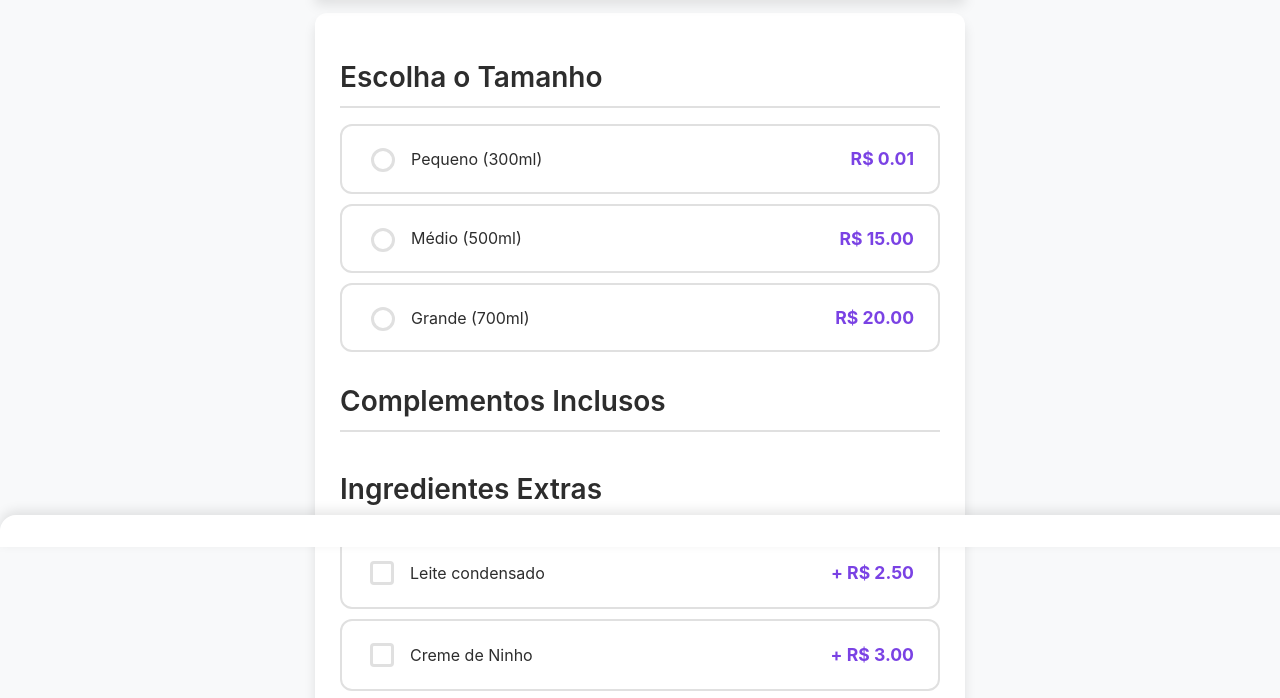
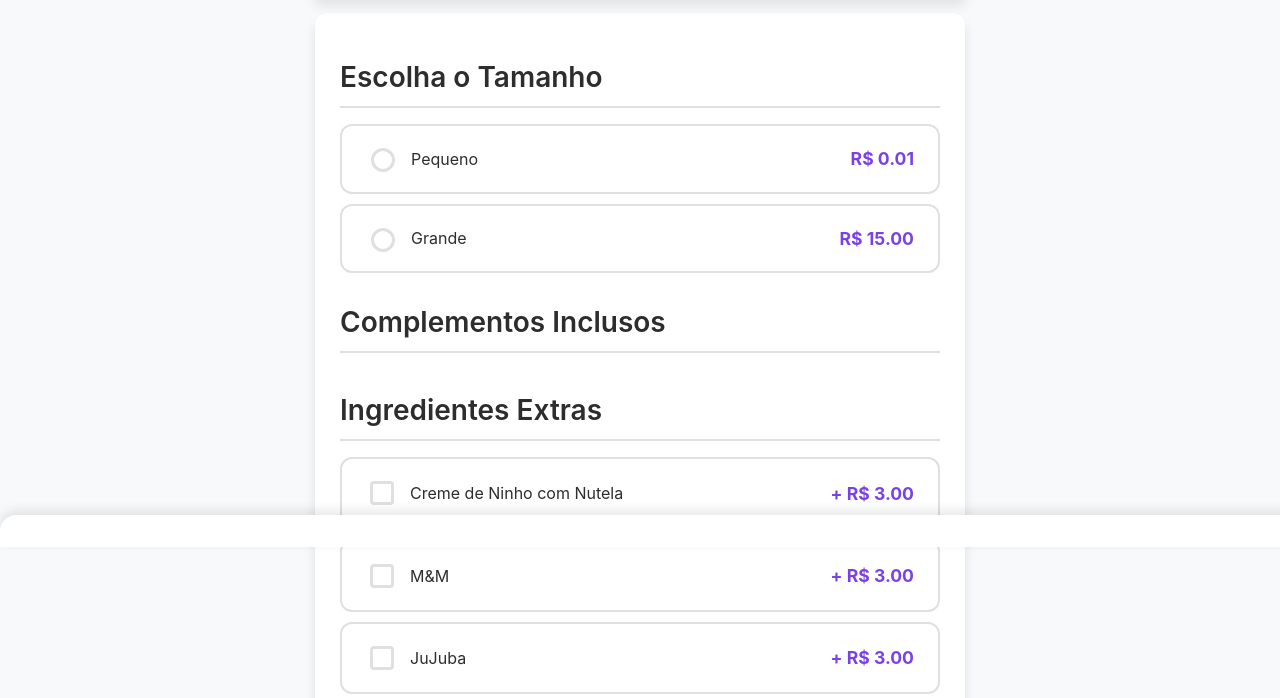
Before and after one commit to arthurhfreitass/Sytem-loja-master, a plain HTML site: page index.html in a window 1280 px wide. Shown: the part 253-951 px from the top of the page. Drawn offline with Linux system fonts and the light colour scheme.

Commit message:
html - grafico

```diff
--- a/cashier.html
+++ b/cashier.html
@@ -253,7 +253,7 @@
         </section>
     </main>
 
-    <script src="[https://cdn.jsdelivr.net/npm/chart.js](https://cdn.jsdelivr.net/npm/chart.js)"></script>
+    <script src="https://cdn.jsdelivr.net/npm/chart.js"></script>
     <script src="js/cashier.js"></script>
 </body>
 </html>
--- a/js/script.js
+++ b/js/script.js
@@ -4,7 +4,7 @@ const acaiProduct = {
     name: "Açaí",
     sizes: [
         {
-            name: "Pequeno (300ml)",
+            name: "Pequeno",
             price: 0.01,
             description: "O açaí pequeno é ideal para quem quer um lanche rápido e refrescante. Inclui duas opções de acompanhamentos.",
             includedToppingsCount: 2,
@@ -15,7 +15,7 @@ const acaiProduct = {
             ]
         },
         {
-            name: "Médio (500ml)",
+            name: "Grande",
             price: 15.00,
             description: "O tamanho perfeito para um lanche mais completo. Inclui três opções de acompanhamentos.",
             includedToppingsCount: 3,
@@ -27,26 +27,11 @@ const acaiProduct = {
                 { name: "Morango" }
             ]
         },
-        {
-            name: "Grande (700ml)",
-            price: 20.00,
-            description: "Açaí grande para matar a sua fome! Inclui cinco opções de acompanhamentos.",
-            includedToppingsCount: 5,
-            availableIncludedToppings: [
-                { name: "Leite em pó" },
-                { name: "Granola" },
-                { name: "Paçoca" },
-                { name: "Banana" },
-                { name: "Morango" },
-                { name: "Confete" },
-                { name: "Gotas de chocolate" }
-            ]
-        }
     ],
     extras: [
-        { name: "Leite condensado", price: 2.50 },
-        { name: "Creme de Ninho", price: 3.00 },
-        { name: "Creme de Ovomaltine", price: 3.50 }
+        { name: "Creme de Ninho com Nutela", price: 3.00 },
+        { name: "M&M", price: 3.00 },
+        { name: "JuJuba", price: 3.00 }
     ]
 };
 
```
